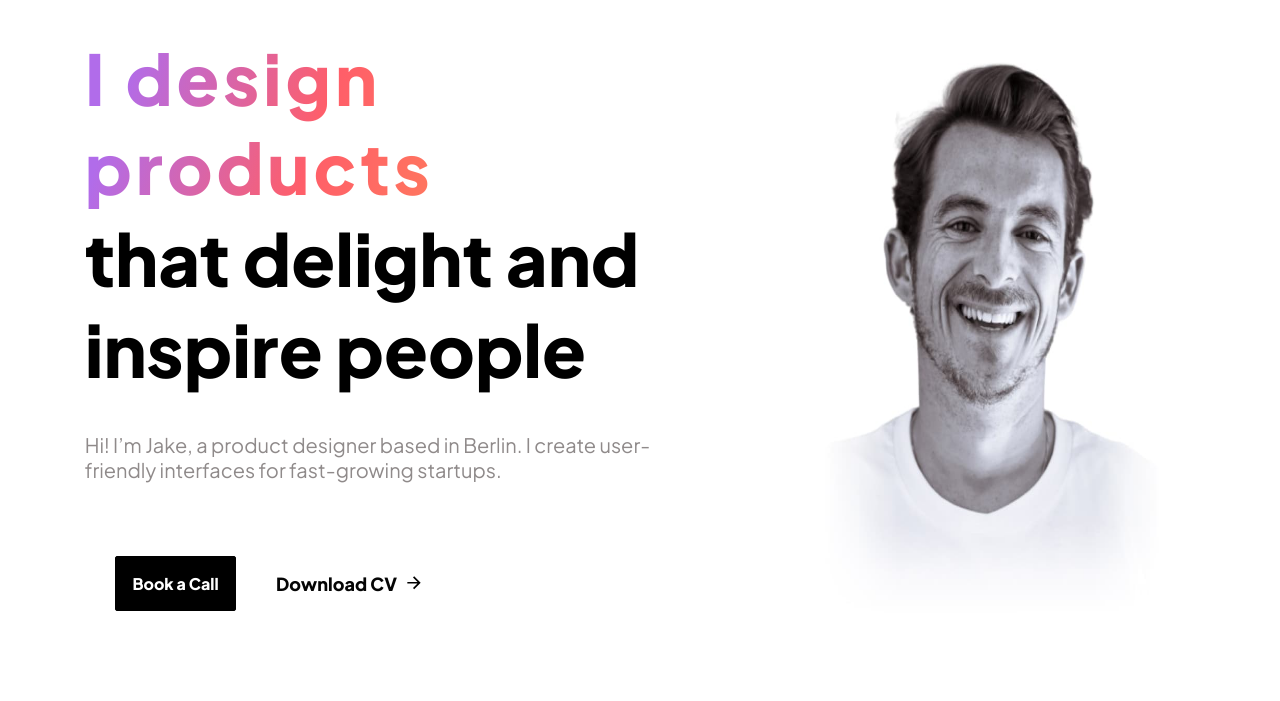
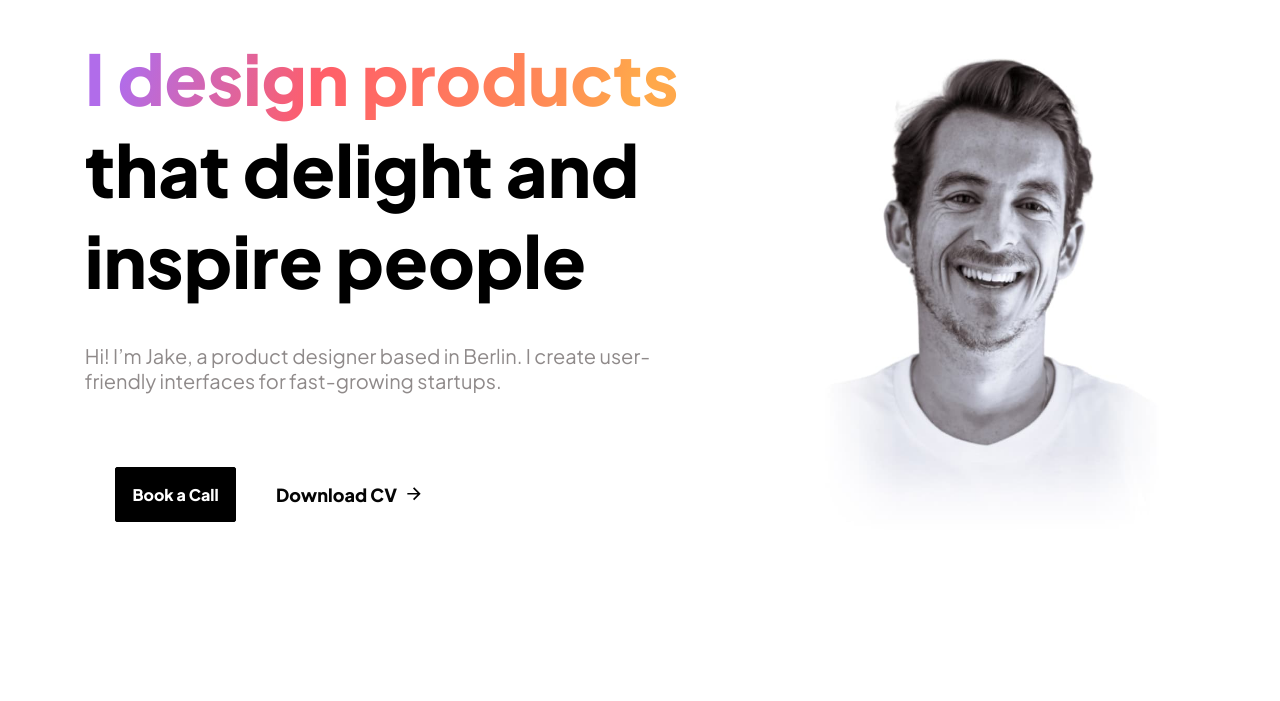
Before and after one commit to 3watermelons/3watermelons.github.io, a plain HTML site: page index.html in a window 1280 px wide. Shown: the part 99-800 px from the top of the page. Drawn offline with Linux system fonts and the light colour scheme.

Commit message:
intro title fix

```diff
--- a/ATRI BACKUP_files/app.690dc749.css
+++ b/ATRI BACKUP_files/app.690dc749.css
@@ -739,6 +739,7 @@
 	position: relative;
 	left: 0;
 	top: 12px;
+	letter-spacing: 0px !important ;
 }
 .p-Home.TextBox9 {
 	font-family: Plus Jakarta Sans;
```
